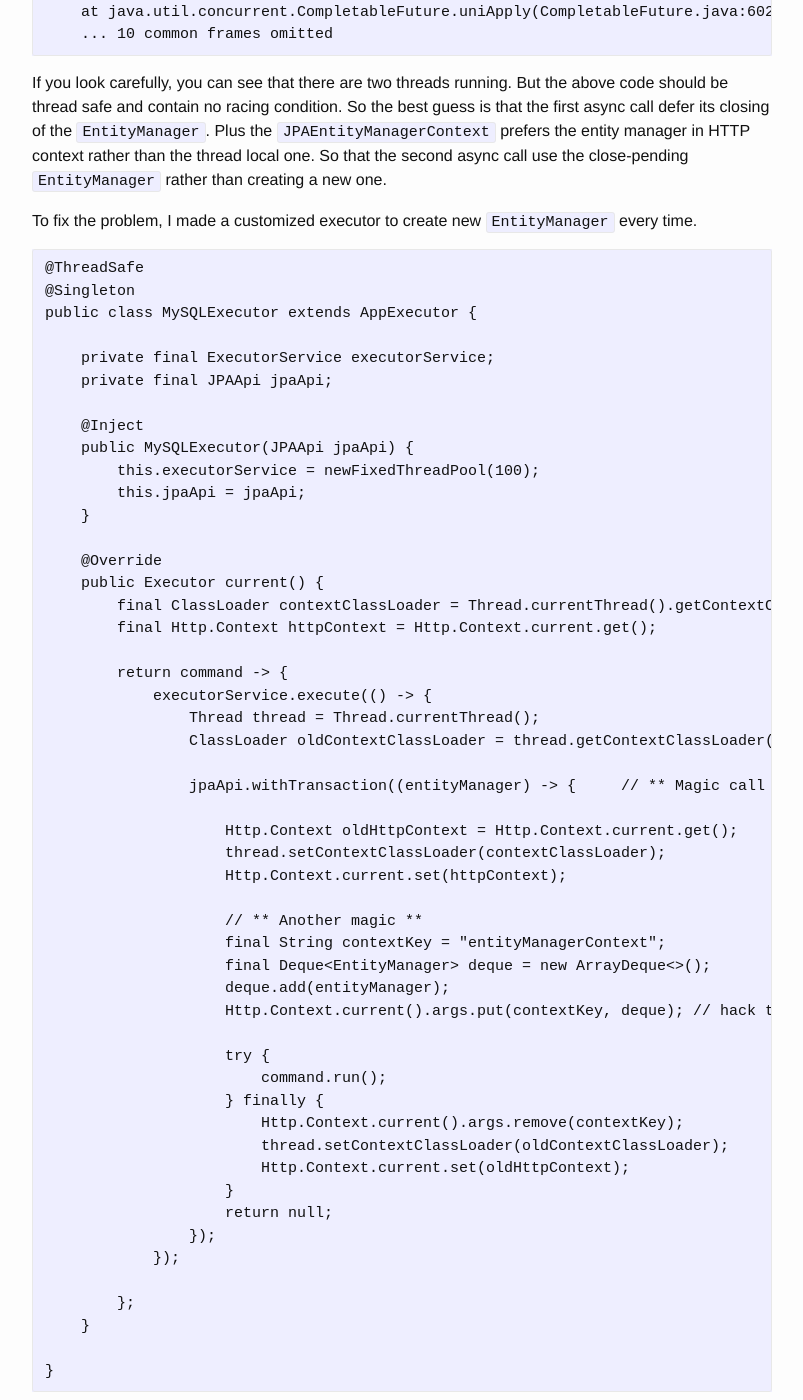
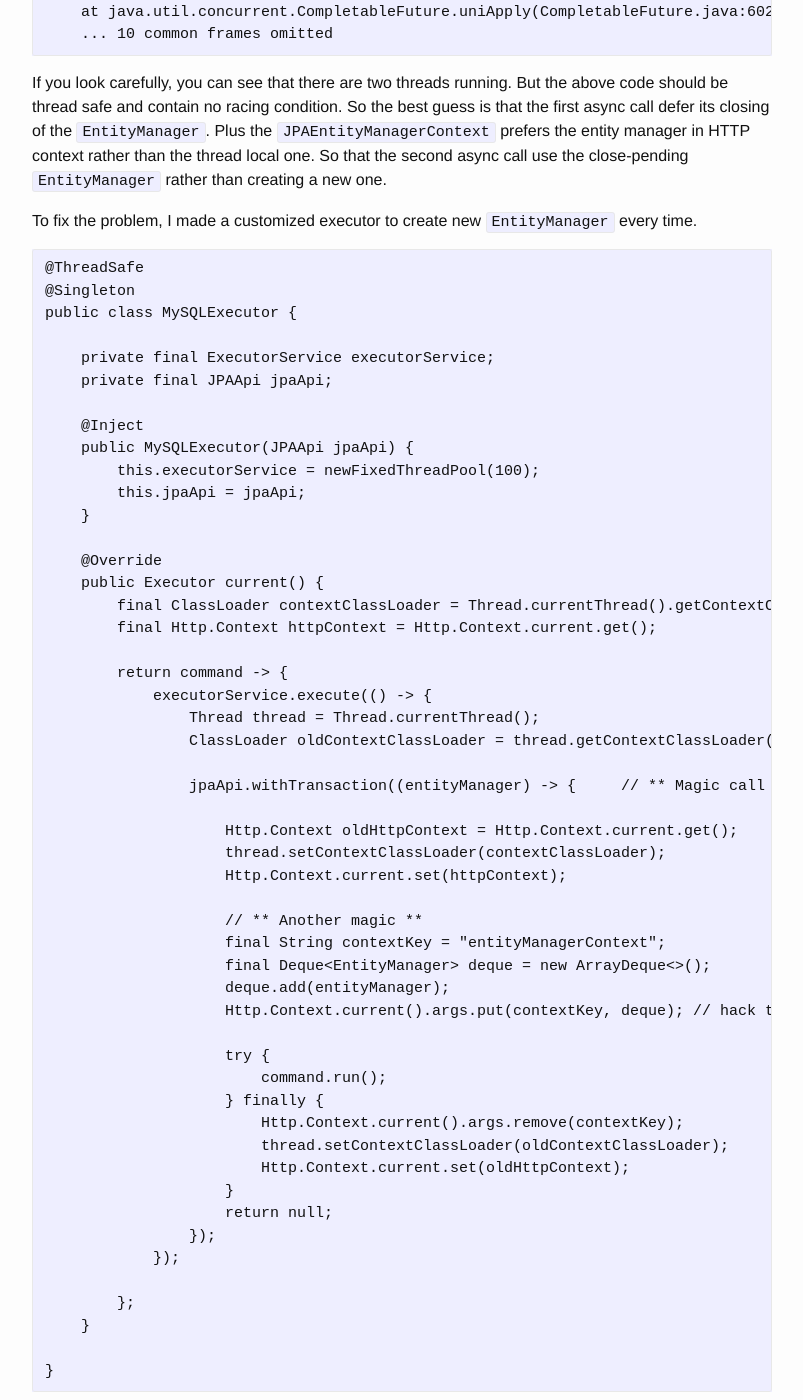
Before and after one commit to hktonylee/hktonylee.github.io, a Jekyll site: the page built from _posts/2016-11-15-making-async-mysql-executor-pool-in-play-2-5.md, in a window 1280 px wide and 1400 px high, scrolled down 1088 px. Shown: the whole window, without its empty margins (238-1041 px from the left). Built offline with Jekyll 4.4.1, drawn with Linux system fonts in a browser that asks for light colours; some of the changed text lies outside the part shown.

Commit message:
updated post

```diff
--- a/_posts/2016-11-15-making-async-mysql-executor-pool-in-play-2-5.md
+++ b/_posts/2016-11-15-making-async-mysql-executor-pool-in-play-2-5.md
@@ -46,7 +46,7 @@ To fix the problem, I made a customized executor to create new `EntityManager` e
 
     @ThreadSafe
     @Singleton
-    public class MySQLExecutor extends AppExecutor {
+    public class MySQLExecutor {
 
         private final ExecutorService executorService;
         private final JPAApi jpaApi;
```
Also changed, not shown: other parts of _posts/2016-11-15-making-async-mysql-executor-pool-in-play-2-5.md (+1 -1 lines).
